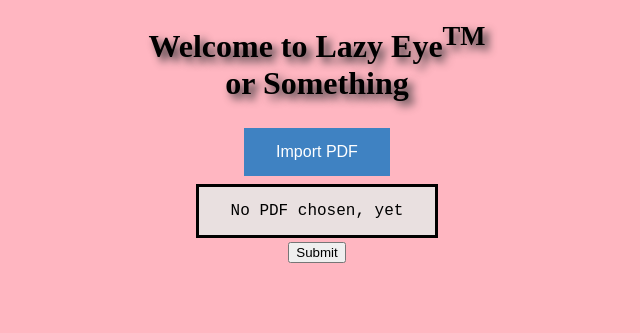
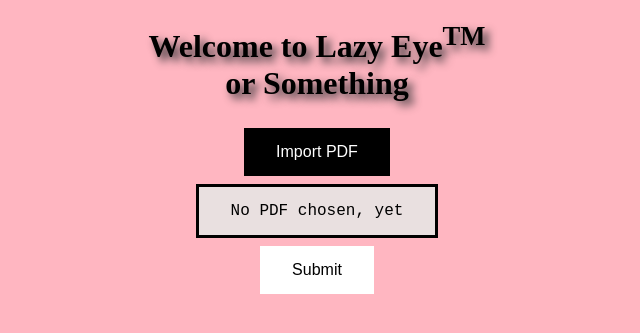
Before and after one commit to Colin6442/eyebook-reader, a Flask app: page / in a window 1280 px wide. Shown: the top 333 px of the page, without its empty margins (323-963 px from the left). Run offline with Flask 2, Linux system fonts and the light colour scheme.

Commit message:
Updated to have Rodolfo's FrontEnd

```diff
--- a/static/css/startPage.css
+++ b/static/css/startPage.css
@@ -1,6 +1,5 @@
-
 #custom-button {
-  background-color: #3f82c2;
+    background-color: black;
     border: none;
     color: white;
     padding: 15px 32px;
@@ -10,10 +9,33 @@
     font-size: 16px;
     margin: 4px 2px;
     cursor: pointer;
+    box-shadow: inset 0 0 0 0 black;
+    transition: ease-out 0.3s;
   }
 
-#button:hover {
-    background-color:rgb(211, 46, 68)
+  #custom-button:hover {
+      box-shadow: inset 300px 0 0 0 white;
+      color: black;
+  }
+
+  #real-submit {
+      background-color: white;
+      border: none;
+      color: black;
+      padding: 15px 32px;
+      text-align: center;
+      text-decoration: none;
+      display: inline-block;
+      font-size: 16px;
+      margin: 4px 2px;
+      cursor: pointer;
+      box-shadow: inset 0 0 0 0 black;
+      transition: ease-out 0.3s;
+    }
+
+    #real-submit:hover {
+      box-shadow: inset 300px 0 0 0 black;
+      color: white;
   }
 
   h1 {
--- a/templates/startPage.html
+++ b/templates/startPage.html
@@ -1,21 +1,32 @@
 <!DOCTYPE html>
 <html>
+
+
+
 <head>
-    <link rel="stylesheet" href="/static/css/startPage.css">
+    <link rel="stylesheet" href="startPage.CSS">
     <title>EyeReader</title>
 
 </head>
+
+
+
 
 <body id = "myBody">
 
     <h1> Welcome to Lazy Eye<sup>TM</sup> <br> or Something</h1>
 
-<input type="file" id="real-button" hidden="hidden" />
+
+
+
+
+
+<input type="file" id="real-button" hidden="hidden" accept=".pdf"/>
  <button type="button" id="custom-button">Import PDF</button>
  <br>
  <span id="custom-text">No PDF chosen, yet</span>
  <br>
- <input type="submit">
+ <input type="submit" id="real-submit" onclick="document.location='readingPage.html'">
 
 <script type="text/javascript">
 
@@ -34,16 +45,9 @@
         else
             customTxt.innerHTML = "No PDF chosen, yet";
     })
+
 </script>
+
 </body>
 
-
-
-
-
-
-
-
-
-
 </html>
```
Lines whose indentation alone changed are shown as unchanged.
